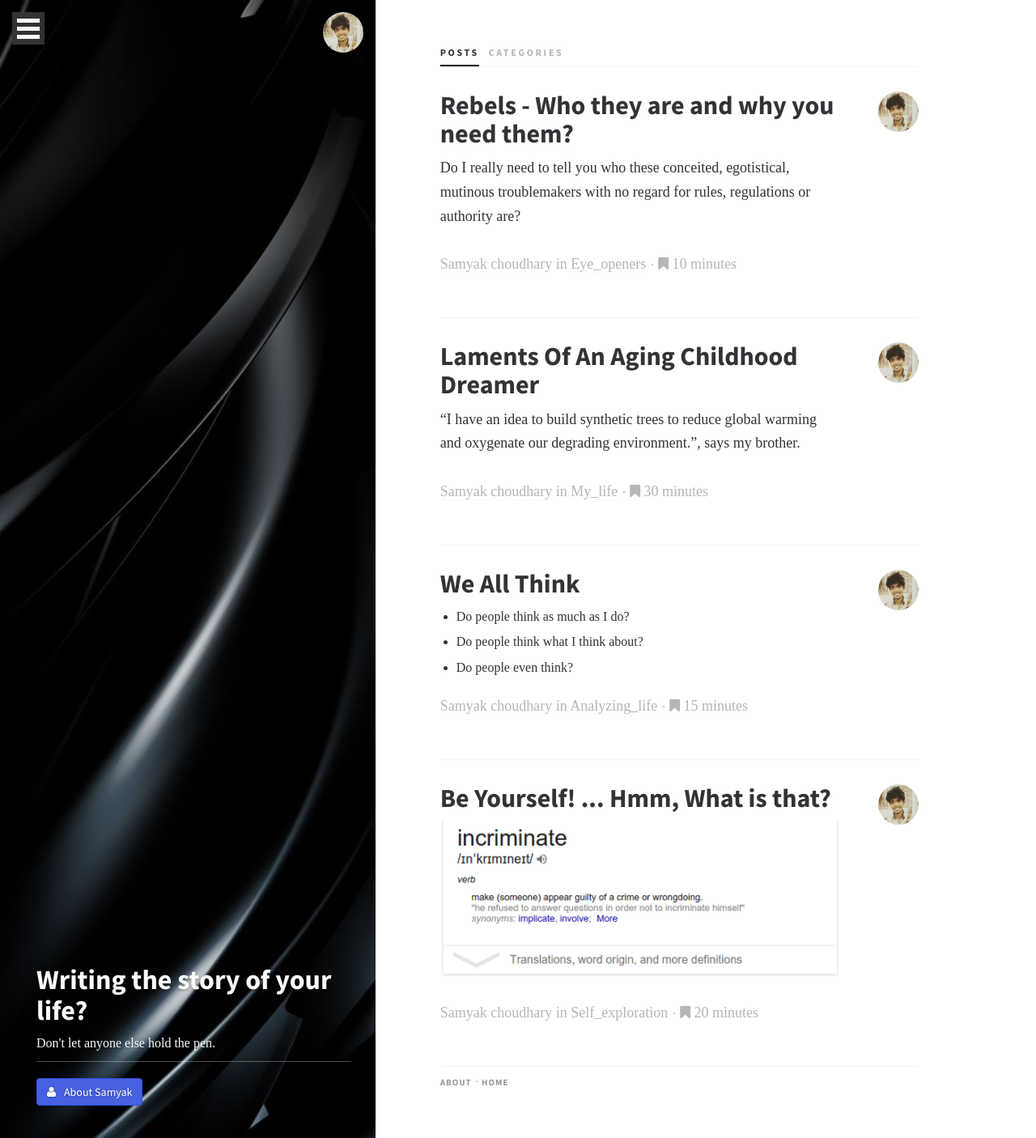
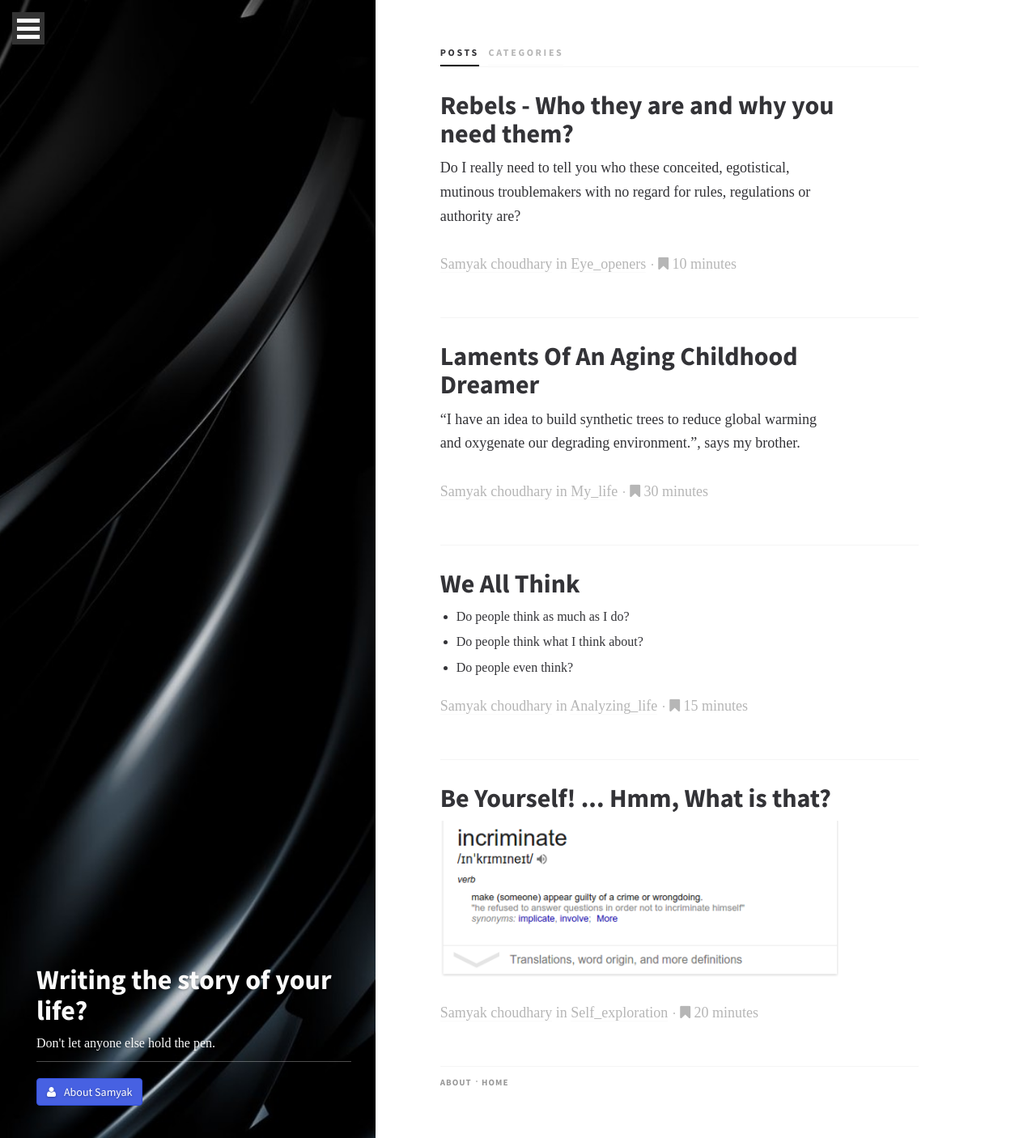
Before and after one commit to samyak45/samyak45.github.io, a Jekyll site: the page built from index.html, in a window 1280 px wide. Shown: the whole page at 81% size. Built offline with Jekyll 4.4.1, drawn with Linux system fonts in a browser that asks for light colours; some web fonts are replaced.

Commit message:
remove avatars from homepage

```diff
--- a/_includes/sidebar.html
+++ b/_includes/sidebar.html
@@ -7,7 +7,7 @@
     </span>
 
     {% include nav-no-js.html %}
-	<img src="/img/samyak.jpg" class="user-icon user-1" alt="user-image" style="vertical-align:middle" >
+	<!-- img src="/img/samyak.jpg" class="user-icon user-1" alt="user-image" style="vertical-align:middle" -->
     <div class="site-info">
         <div class="primary-info">
             <h1>{{ page.title }}</h1>
--- a/_layouts/home.html
+++ b/_layouts/home.html
@@ -23,10 +23,14 @@ layout: with-sidebar
 
 
         {% if post.show_avatar == true %}
+<!--
         <div class=" col-xs-2  no-gutter">
             <img src="{{ site.baseurl}}/img/{{ post.author_avatar }}.jpg" class="user-icon user-1" alt="user-image">
         </div>
+-->
         {% endif %}
+
+
     </article>
     {% endfor %}
 
```
